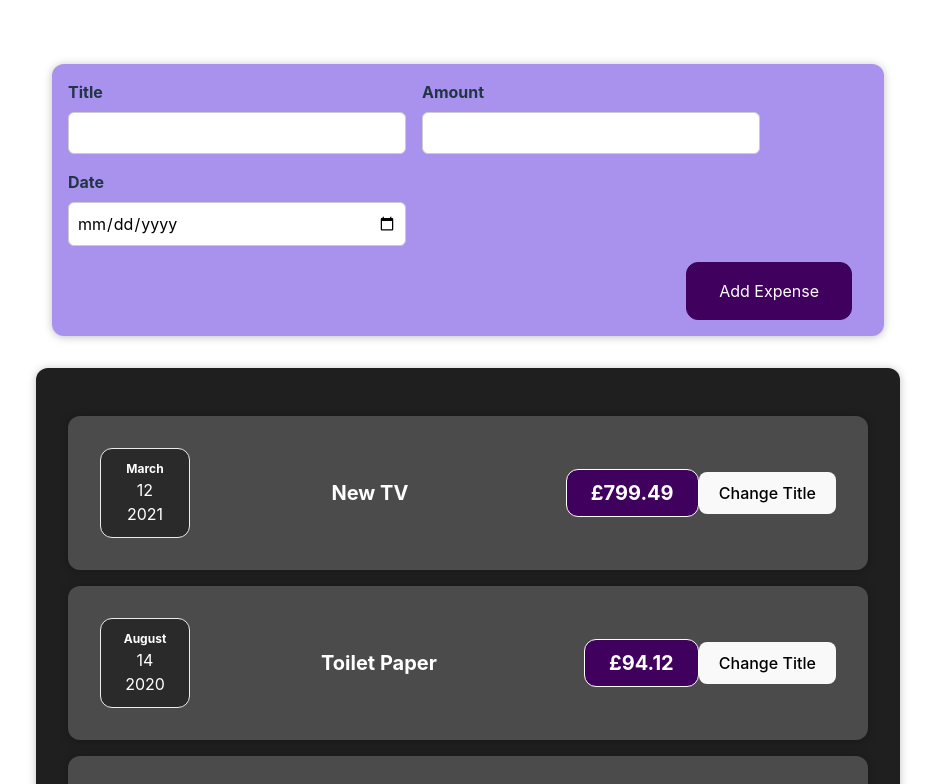
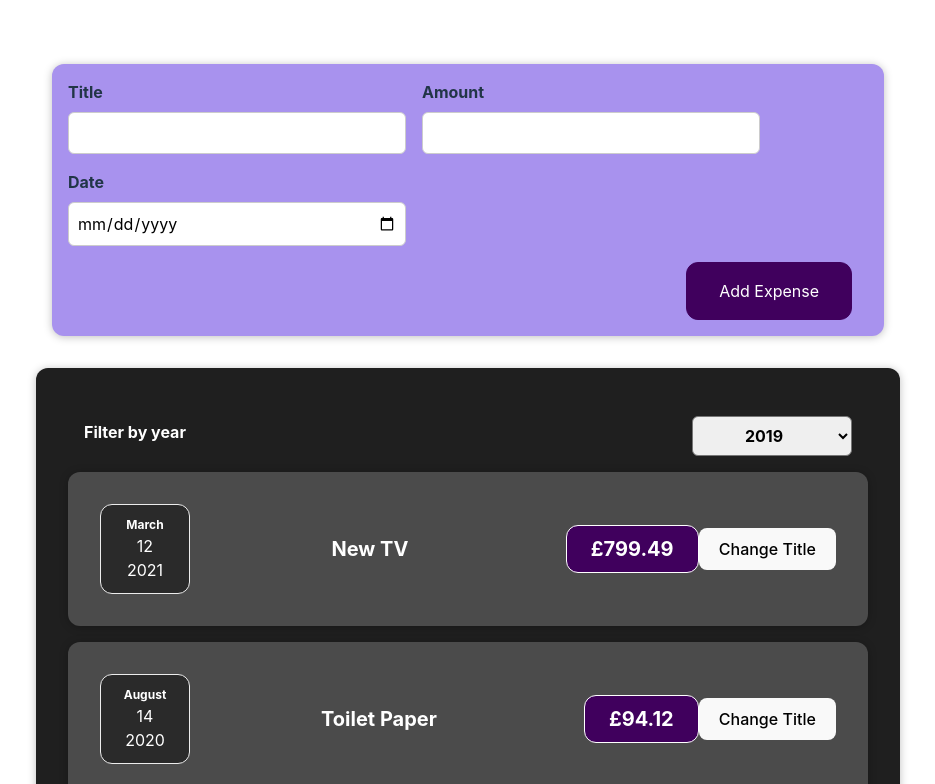
Before and after one commit to margeol90/react-project, a React (Vite) app: page / in a window 1280 px wide. Shown: the top 784 px of the page, without its empty margins (172-1107 px from the left). Built offline with nearby package versions, Linux system fonts and the light colour scheme.

Commit message:
2-way binding between child and parent

```diff
--- a/src/App.jsx
+++ b/src/App.jsx
@@ -25,9 +25,14 @@
     },
   ];
 
+  const addExpenseHandler = expense => {
+    console.log('In App.js');
+    console.log(expense);
+  }
+
   return (
     <div>
-      <NewExpense />
+      <NewExpense onAddExpense={addExpenseHandler}/>
       <Expenses items={expenses}></Expenses>
     </div>
   )
--- a/src/components/Expenses/Expenses.jsx
+++ b/src/components/Expenses/Expenses.jsx
@@ -1,15 +1,27 @@
+import React, { useState } from 'react';
+
 import ExpenseItem from './ExpenseItem';
+import ExpensesFilter from './ExpensesFilter';
 import Card from '../UI/Card'
 import './Expenses.css'
 
 const Expenses = (props) => {
+  const [filteredYear, setFilterYear] = useState('2019');
+
+  const filterChangeHandler = (selectedYear) => {
+    setFilterYear(selectedYear)
+  };
+
   return (
+    <div>
       <Card className="expenses">
+        <ExpensesFilter selected={filteredYear} onChangeFilter={filterChangeHandler}/>
         <ExpenseItem title={props.items[1].title} amount={props.items[1].amount} date={props.items[1].date} />
         <ExpenseItem title={props.items[0].title} amount={props.items[0].amount} date={props.items[0].date} />
         <ExpenseItem title={props.items[2].title} amount={props.items[2].amount} date={props.items[2].date} />
         <ExpenseItem title={props.items[3].title} amount={props.items[3].amount} date={props.items[3].date} />
       </Card>
+    </div>
   );
 }
 
--- /dev/null
+++ b/src/components/Expenses/ExpensesFilter.css
@@ -0,0 +1,24 @@
+.expenses-filter {
+  color: white;
+  padding: 0 1rem;
+}
+
+.expenses-filter__control {
+  display: flex;
+  width: 100%;
+  align-items: center;
+  justify-content: space-between;
+  margin: 1rem 0;
+}
+
+.expenses-filter label {
+  font-weight: bold;
+  margin-bottom: 0.5rem;
+}
+
+.expenses-filter select {
+  font: inherit;
+  padding: 0.5rem 3rem;
+  font-weight: bold;
+  border-radius: 6px;
+}
--- /dev/null
+++ b/src/components/Expenses/ExpensesFilter.jsx
@@ -0,0 +1,25 @@
+import React from 'react';
+
+import './ExpensesFilter.css';
+
+const ExpensesFilter = (props) => {
+  const dropdownChangeHandler = (event) => {
+    props.onChangeFilter(event.target.value);
+  }
+
+  return (
+    <div className='expenses-filter'>
+      <div className='expenses-filter__control'>
+        <label>Filter by year</label>
+        <select value={props.selected} onChange={dropdownChangeHandler}>
+          <option value='2022'>2022</option>
+          <option value='2021'>2021</option>
+          <option value='2020'>2020</option>
+          <option value='2019'>2019</option>
+        </select>
+      </div>
+    </div>
+  );
+};
+
+export default ExpensesFilter;
--- a/src/components/NewExpense/ExpenseForm.jsx
+++ b/src/components/NewExpense/ExpenseForm.jsx
@@ -1,7 +1,7 @@
 import { useState} from 'react';
 import './ExpenseForm.css'
 
-const ExpenseForm = () => {
+const ExpenseForm = (props) => {
   // use multiple states for each part of the form
   const [enteredTitle, setEnteredTitle] = useState('');
   const [enteredAmount, setEnteredAmount] = useState('');
@@ -43,6 +43,7 @@
       amount: enteredAmount,
       date: new Date(enteredDate)
     };
+    props.onSaveExpenseData(expenseData);
     setEnteredTitle('');
     setEnteredAmount('');
     setEnteredDate('');
--- a/src/components/NewExpense/NewExpense.jsx
+++ b/src/components/NewExpense/NewExpense.jsx
@@ -1,10 +1,18 @@
 import ExpenseForm from './ExpenseForm'
 import './NewExpense.css'
 
-const NewExpense = () => {
+const NewExpense = (props) => {
+  const saveExpenseDataHandler = (enteredExpenseData) => {
+    const expenseData = {
+      ...enteredExpenseData,
+      id: Math.random().toString()
+    };
+    props.onAddExpense(expenseData);
+  }
+
   return (
     <div className="new-expense">
-      <ExpenseForm />
+      <ExpenseForm onSaveExpenseData={saveExpenseDataHandler}/>
     </div>
   );
 }
```
Lines whose indentation alone changed are shown as unchanged.
